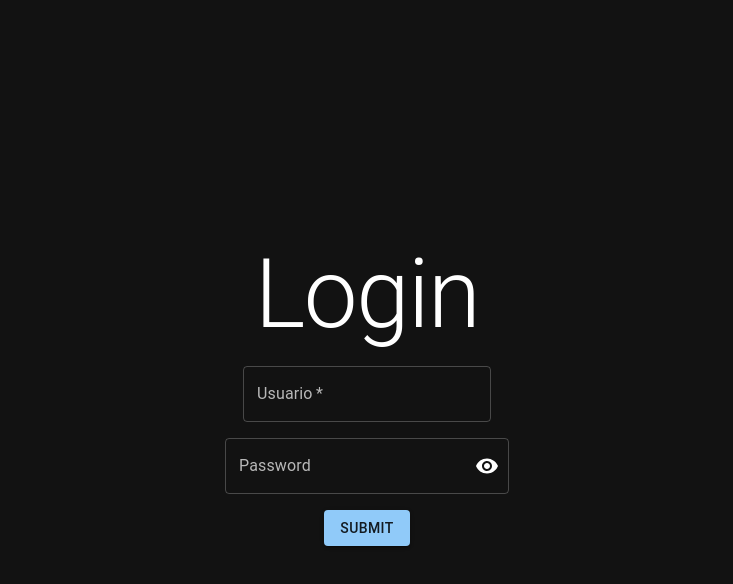
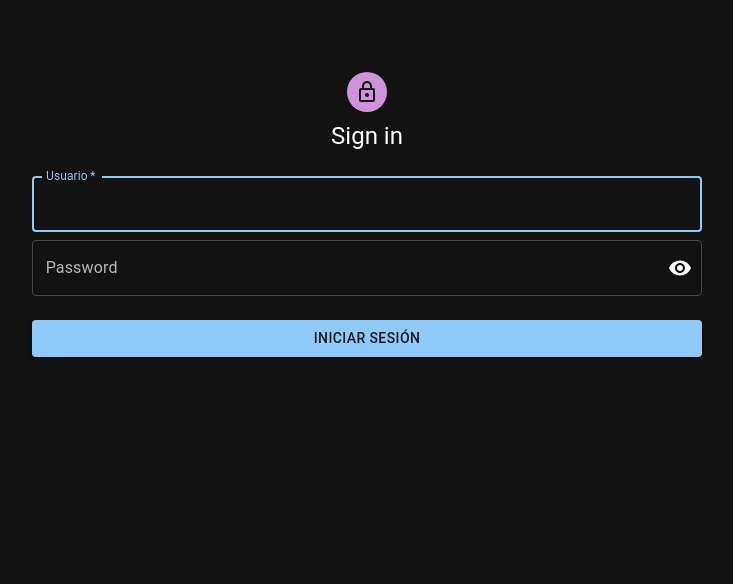
Before and after one commit to AlexCuencaM/inventory-app-project, a React (Vite) app: page / in a window 1280 px wide. Shown: the top 584 px of the page, without its empty margins (273-1006 px from the left). Built offline with nearby package versions, Linux system fonts and the light colour scheme.

Commit message:
Login Bonito uwu

```diff
--- a/src/pages/Login/LoginView.tsx
+++ b/src/pages/Login/LoginView.tsx
@@ -1,5 +1,5 @@
 
-import {  Button, Container, Grid, TextField, Typography } from '@mui/material'
+import {  Avatar, Box, Button, Container, TextField, Typography } from '@mui/material'
 import { PasswordTextField } from './components/PasswordTextField'
 import { FormEvent } from 'react'
 import { UserLogin } from '../../data/Entities/UserLogin';
@@ -7,6 +7,8 @@
 import { useAuth } from '../../hooks/useAuth';
 import { useLocation, useNavigate } from 'react-router-dom';
 import { inventoryAlert } from '../../ui/Alert/InventoryAlert';
+
+import LockOutlinedIcon from '@mui/icons-material/LockOutlined';
 
 const initialData:UserLogin = {
     Username: '',
@@ -29,46 +31,63 @@
 
   return (
     <Container fixed>
-        <Grid spacing={2} component="form" onSubmit={handleSubmit}
-            container
-            direction="column"
-            justifyContent="center"
-            alignItems="center"
-            height={"100vh"}
+         <Box
+          sx={{
+            marginTop: 8,
+            display: 'flex',
+            flexDirection: 'column',
+            alignItems: 'center',
+          }}
         >
-            <Grid item>
-                <Typography variant="h1">
-                    Login
+          <Avatar sx={{ m: 1, bgcolor: 'secondary.main' }}>
+            <LockOutlinedIcon />
+          </Avatar>
+          <Typography component="h1" variant="h5">
+            Sign in
           </Typography>
-            </Grid>
-            <Grid item>
+          <Box component="form" onSubmit={handleSubmit} noValidate sx={{ mt: 1 }}>
             <TextField
+              margin="normal"
+              required
               fullWidth
+              id="email"
+              autoFocus
               name='Username'
               label="Usuario"
               placeholder='ej: usuario123'
-                    required
               value={form.Username}
               onChange={e => {
                   setForm(e.target.value, "Username")
               }}
             />
-            </Grid>
-            <Grid item>
             <PasswordTextField name={"Password"}
                 value={form.Password}
                 onChange={e => {
                 setForm(e.target.value, "Password")
                 }}
                 />
+            <Button
+              type="submit"
+              fullWidth
+              variant="contained"
+              sx={{ mt: 3, mb: 2 }}
+            >
+              Iniciar sesión
+            </Button>
+             {/*<Grid container>
+              <Grid item xs>
+                <Link href="#" variant="body2">
+                  Forgot password?
+                </Link>
               </Grid>
               <Grid item>
-
-                <Button type='submit' variant="contained">
-                    Submit
-                </Button>
+                <Link href="#" variant="body2">
+                  {"Don't have an account? Sign Up"}
+                </Link>
               </Grid>
-        </Grid>
+            </Grid>*/}
+          </Box>
+        </Box>
     </Container>
   )
 }
```
Lines whose indentation alone changed are shown as unchanged.
